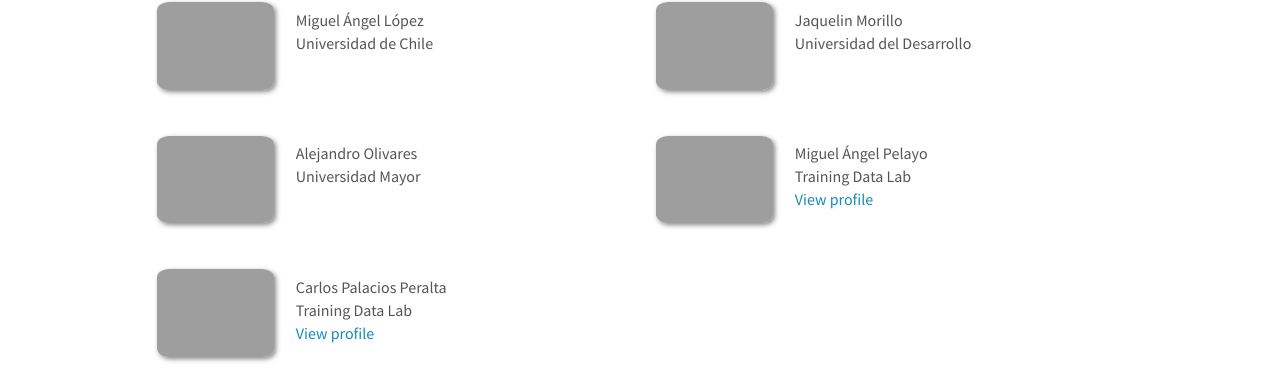
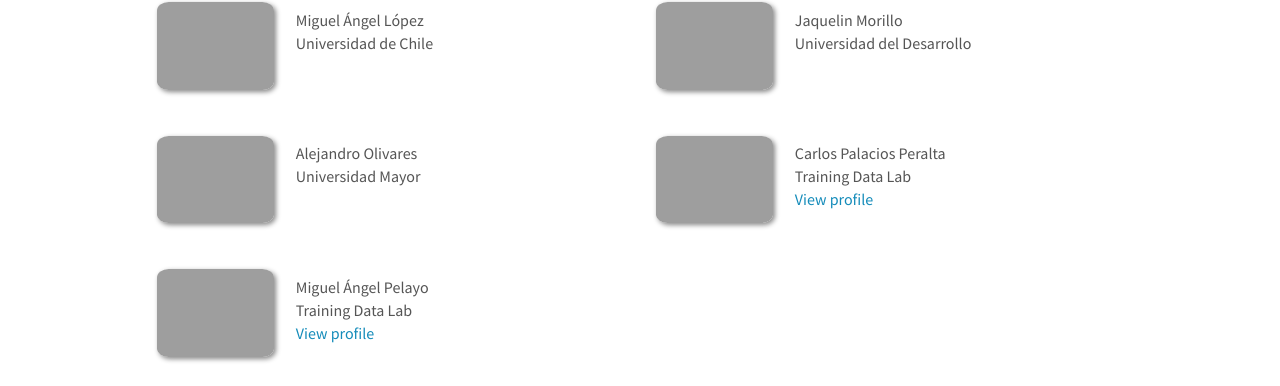
Before and after one commit to training-datalab/old-training-datalab.com, a Jekyll site: the page built from _pages/team.md, in a window 1280 px wide and 1310 px high. Shown: the part 600-986 px from the top of the window. Built offline with Jekyll 4.4.1, drawn with Linux system fonts in a browser that asks for light colours; nearby versions of some CDN libraries; some of the changed lines change nothing that is shown.

Commit message:
Update researchers.yml

```diff
--- a/_data/researchers.yml
+++ b/_data/researchers.yml
@@ -28,14 +28,14 @@
   email: alejandro.olivares@uct.cl
   website:
 
+- name: Carlos Palacios Peralta
+  photo: cpalacios.jpg
+  info: Training Data Lab
+  email: carlos.palacios@training-datalab.com
+  website: <a href="/team/cpalacios">View profile</a>
+
 - name: Miguel Ángel Pelayo
   photo: mapelayo.jpg
   info: Training Data Lab
   email: miguelangel.pelayo@training-datalab.com
   website: <a href="/team/mapelayo">View profile</a>
-
-- name: Carlos Palacios Peralta
-  photo: cpalacios.jpg
-  info: Training Data Lab
-  email: carlos.palacios@training-datalab.com
-  website: <a href="/team/cpalacios">View profile</a>
```
